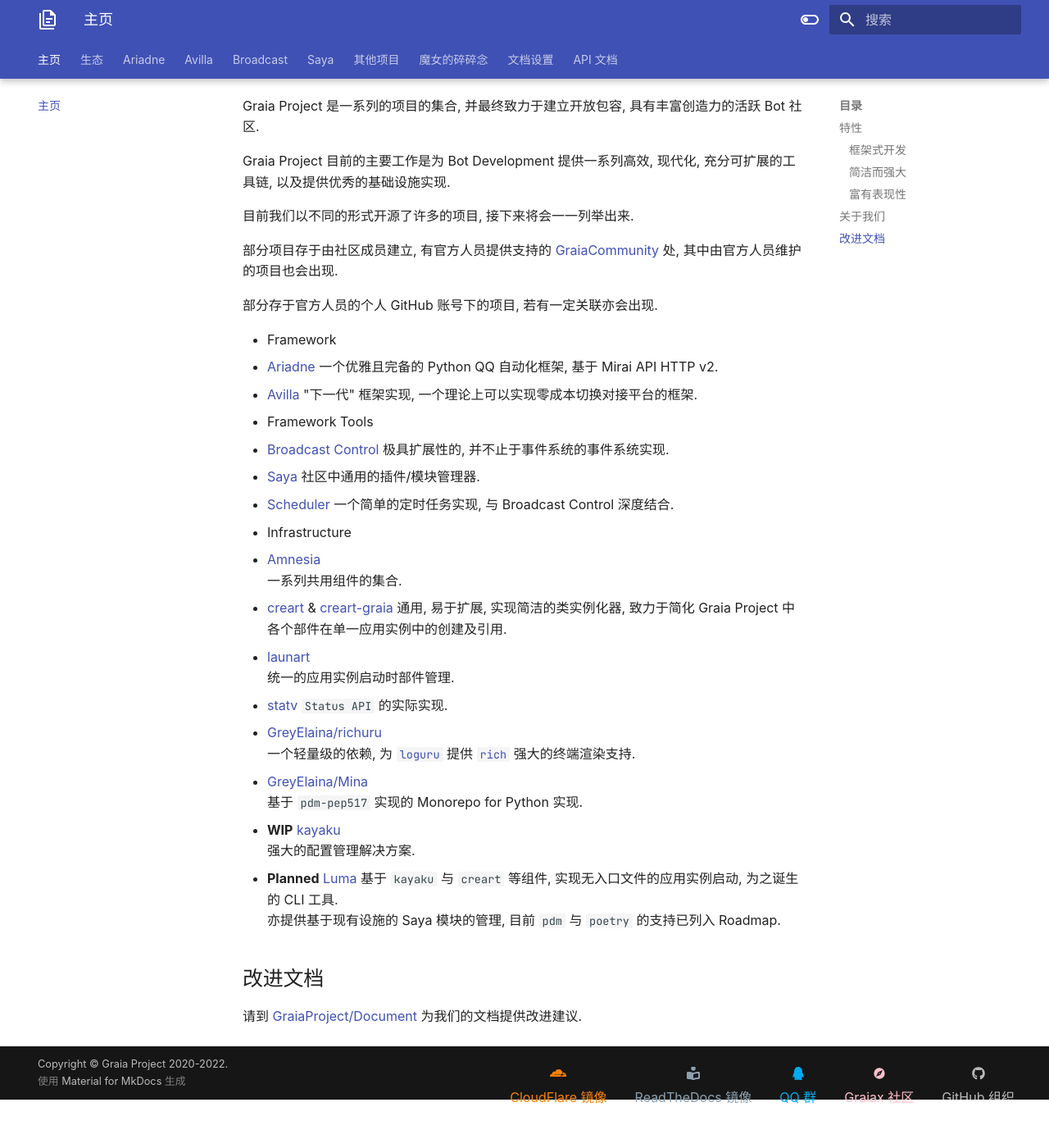
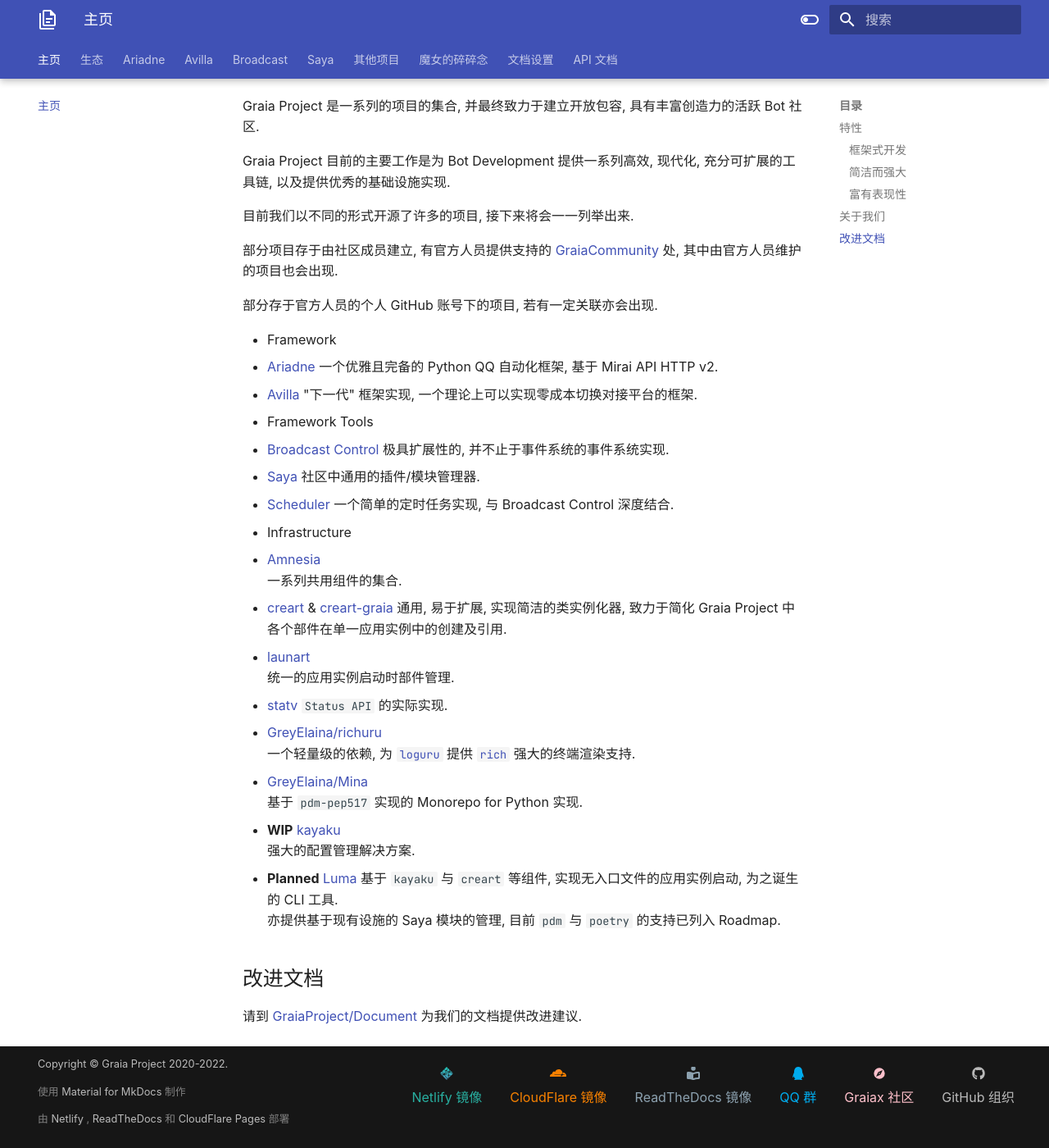
Before and after one commit to GraiaProject/Document, an MkDocs documentation site: the page built from docs/index.md, in a window 1280 px wide and 1400 px high, scrolled down 674 px. Shown: the whole window at 82% size. Built offline with MkDocs 1.6.1 and Material for MkDocs 9.7.7, drawn with Linux system fonts in a browser that asks for light colours; before the commit the page ends 2026 px from its top, so only the background shows below that.

Commit message:
try netlify deployment

```diff
--- a/docs/assets/extra.css
+++ b/docs/assets/extra.css
@@ -12,6 +12,10 @@
 
 html .md-social a[title="ReadTheDocs 镜像"] {
     color: #8ca1af;
+}
+
+html .md-social a[title="Netlify 镜像"] {
+    color: #28afa0;
 }
 
 .md-social__link {
--- a/mkdocs.yml
+++ b/mkdocs.yml
@@ -44,6 +44,9 @@
 
 extra:
   social:
+    - icon: netlify
+      link: https://graia.netlify.app/
+      name: Netlify 镜像
     - icon: fontawesome/brands/cloudflare
       link: https://graia.pages.dev/
       name: CloudFlare 镜像
--- a/overrides/partials/copyright.html
+++ b/overrides/partials/copyright.html
@@ -4,11 +4,23 @@
         {{ config.copyright }}
       </div>
     {% endif %}
-    {% if not config.extra.generator == false %}
+    <p>
       使用
       <a href="https://squidfunk.github.io/mkdocs-material/" target="_blank" rel="noopener">
         Material for MkDocs
       </a>
-      生成
-    {% endif %}
-  </div>
+      制作
+    </p>
+    <p>
+    由
+    <a href="https://www.netlify.com/" target="_blank" rel="noopener">
+      Netlify
+    </a>,
+    <a href="http://readthedocs.org/" target="_blank" rel="noopener">
+      ReadTheDocs
+    </a> 和
+    <a href="https://www.cloudflare.com/" target="_blank" rel="noopener">
+      CloudFlare Pages
+    </a> 部署
+    </p>
+</div>
```
Also changed, not shown: overrides/.icons/netlify.svg (added), 1 other file.
